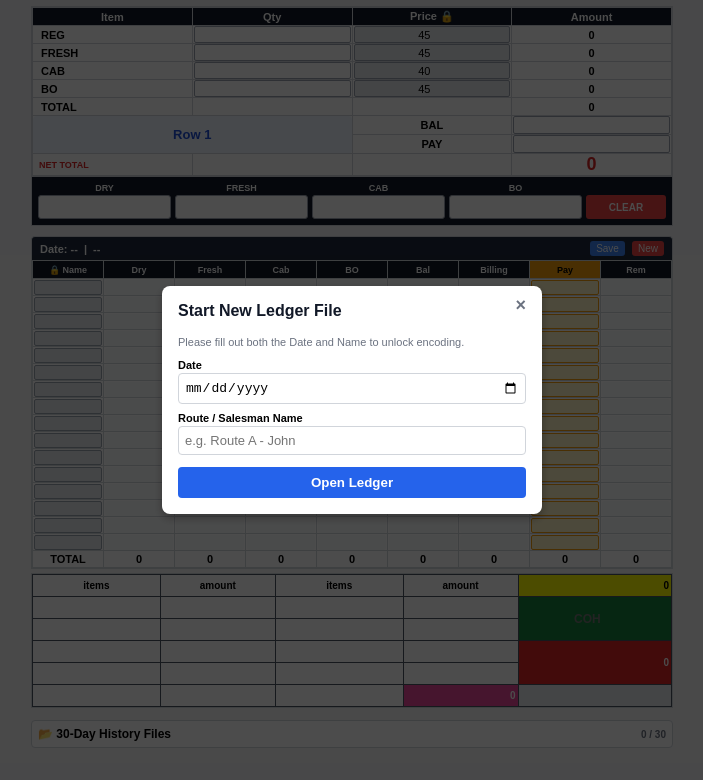
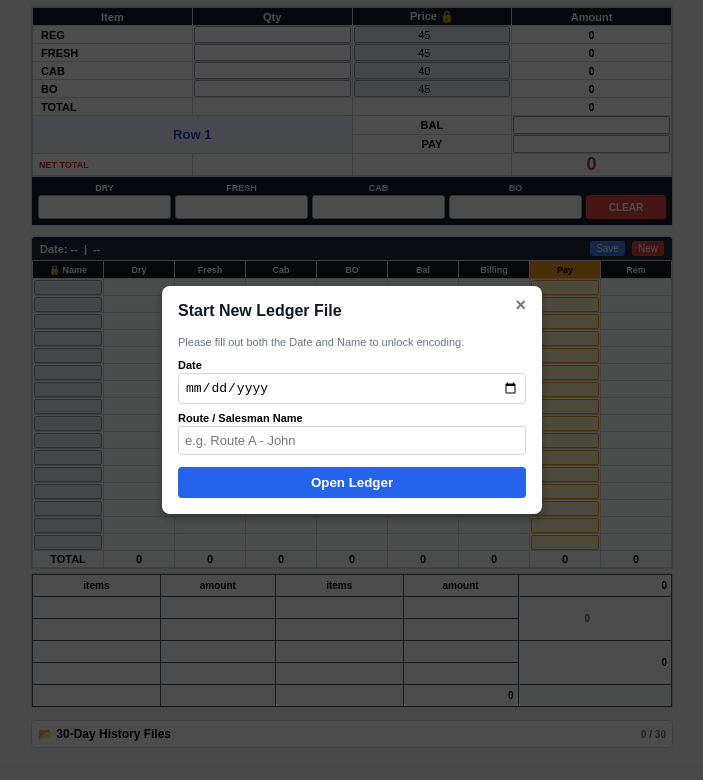
Before and after one commit to bfbcsongs/delivery-calculator-4, a plain HTML site: page index.html in a window 1280 px wide. Shown: the whole page, without its empty margins (288-991 px from the left). Drawn offline with Linux system fonts and the light colour scheme.

Commit message:
Add plain expense table without colors

```diff
--- a/index.html
+++ b/index.html
@@ -583,6 +583,7 @@
         </div>
 
         <!-- EXACT DRAWING EXPENSE & SUMMARY TABLE -->
+        <!-- PLAIN EXPENSE & SUMMARY TABLE (NO COLORS) -->
 <div class="table-box" style="margin-bottom: 6px;">
     <table class="drawing-grid-table">
         <thead>
@@ -591,44 +592,44 @@
                 <th style="width: 18%;">amount</th>
                 <th style="width: 20%;">items</th>
                 <th style="width: 18%;">amount</th>
-                        <th class="cell-yellow" id="yellowTotalDisplay" style="width: 24%;">0</th>
+                <th id="yellowTotalDisplay" style="width: 24%; text-align: right; font-weight: bold; padding-right: 4px;">0</th>
             </tr>
         </thead>
         <tbody>
             <tr>
                 <td><input type="text" id="expItem1_0"></td>
-                        <td><input type="number" id="expAmt1_0" oninput="calculateExpensesAndSummary()" style="text-align:right;"></td>
+                <td><input type="number" id="expAmt1_0" class="expense-amount-input" oninput="calculateExpensesAndSummary()" style="text-align:right;"></td>
                 <td><input type="text" id="expItem2_0"></td>
-                        <td><input type="number" id="expAmt2_0" oninput="calculateExpensesAndSummary()" style="text-align:right;"></td>
-                        <td class="cell-green" rowspan="2">
-                            <input type="number" id="inputCOH" placeholder="COH" oninput="calculateExpensesAndSummary()">
+                <td><input type="number" id="expAmt2_0" class="expense-amount-input" oninput="calculateExpensesAndSummary()" style="text-align:right;"></td>
+                <td rowspan="2" style="text-align: center; vertical-align: middle;">
+                    <input type="number" id="inputCOH" value="0" placeholder="COH" oninput="calculateExpensesAndSummary()" style="text-align: center; font-weight: bold;">
                 </td>
             </tr>
             <tr>
                 <td><input type="text" id="expItem1_1"></td>
-                        <td><input type="number" id="expAmt1_1" oninput="calculateExpensesAndSummary()" style="text-align:right;"></td>
+                <td><input type="number" id="expAmt1_1" class="expense-amount-input" oninput="calculateExpensesAndSummary()" style="text-align:right;"></td>
                 <td><input type="text" id="expItem2_1"></td>
-                        <td><input type="number" id="expAmt2_1" oninput="calculateExpensesAndSummary()" style="text-align:right;"></td>
+                <td><input type="number" id="expAmt2_1" class="expense-amount-input" oninput="calculateExpensesAndSummary()" style="text-align:right;"></td>
             </tr>
             <tr>
                 <td><input type="text" id="expItem1_2"></td>
-                        <td><input type="number" id="expAmt1_2" oninput="calculateExpensesAndSummary()" style="text-align:right;"></td>
+                <td><input type="number" id="expAmt1_2" class="expense-amount-input" oninput="calculateExpensesAndSummary()" style="text-align:right;"></td>
                 <td><input type="text" id="expItem2_2"></td>
-                        <td><input type="number" id="expAmt2_2" oninput="calculateExpensesAndSummary()" style="text-align:right;"></td>
-                        <td class="cell-red" rowspan="2" id="redGrandTotalDisplay">0</td>
+                <td><input type="number" id="expAmt2_2" class="expense-amount-input" oninput="calculateExpensesAndSummary()" style="text-align:right;"></td>
+                <td rowspan="2" id="redGrandTotalDisplay" style="text-align: right; font-weight: bold; padding-right: 4px; vertical-align: middle;">0</td>
             </tr>
             <tr>
                 <td><input type="text" id="expItem1_3"></td>
-                        <td><input type="number" id="expAmt1_3" oninput="calculateExpensesAndSummary()" style="text-align:right;"></td>
+                <td><input type="number" id="expAmt1_3" class="expense-amount-input" oninput="calculateExpensesAndSummary()" style="text-align:right;"></td>
                 <td><input type="text" id="expItem2_3"></td>
-                        <td><input type="number" id="expAmt2_3" oninput="calculateExpensesAndSummary()" style="text-align:right;"></td>
+                <td><input type="number" id="expAmt2_3" class="expense-amount-input" oninput="calculateExpensesAndSummary()" style="text-align:right;"></td>
             </tr>
             <tr>
                 <td><input type="text" id="expItem1_4"></td>
-                        <td><input type="number" id="expAmt1_4" oninput="calculateExpensesAndSummary()" style="text-align:right;"></td>
+                <td><input type="number" id="expAmt1_4" class="expense-amount-input" oninput="calculateExpensesAndSummary()" style="text-align:right;"></td>
                 <td><input type="text" id="expItem2_4"></td>
-                        <td class="cell-pink" id="pinkTotalDisplay">0</td>
-                        <td style="background:#e5e7eb;"></td>
+                <td id="pinkTotalDisplay" style="text-align: right; font-weight: bold; padding-right: 4px;">0</td>
+                <td style="background:#f9fafb;"></td>
             </tr>
         </tbody>
     </table>
```
Lines whose indentation alone changed are shown as unchanged.
